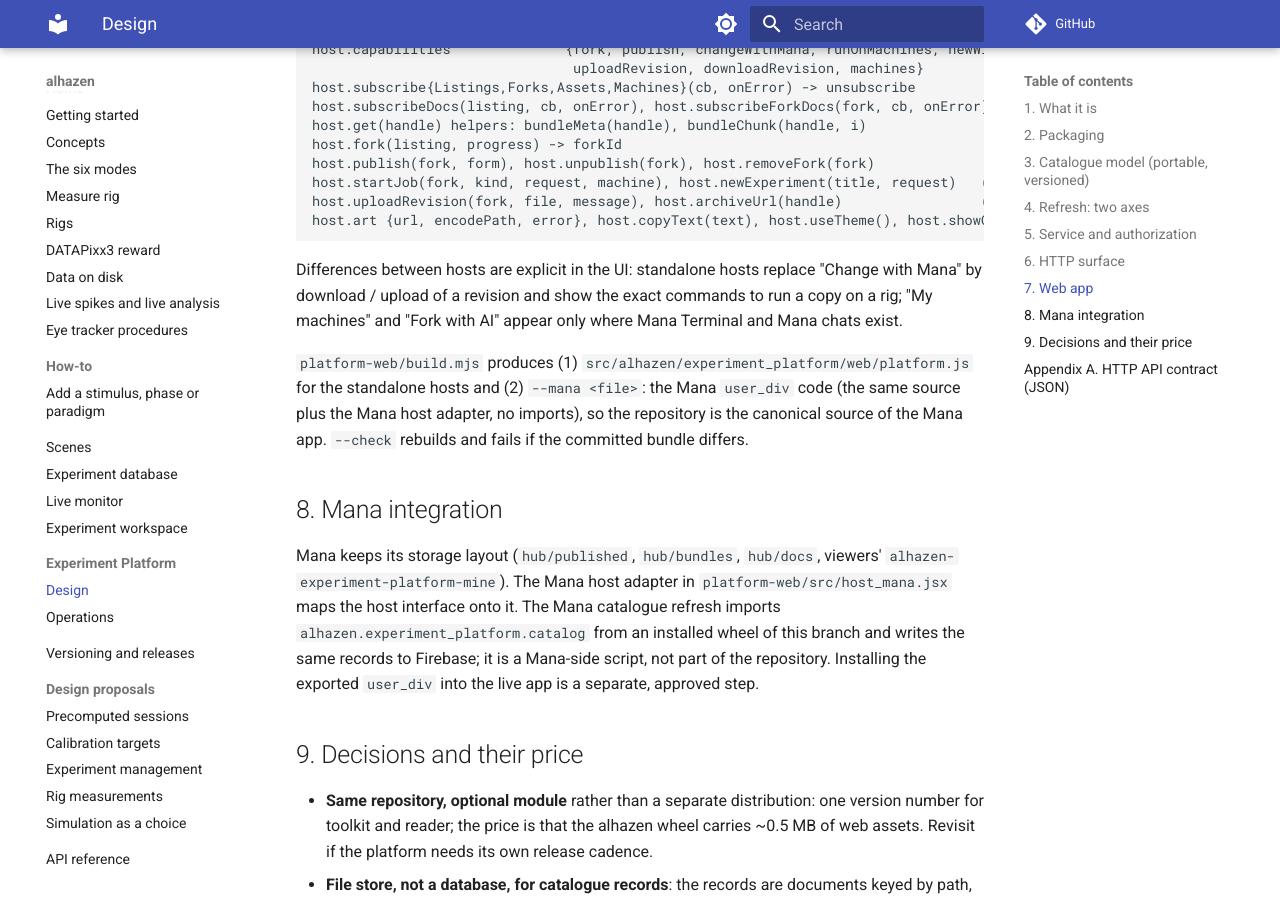
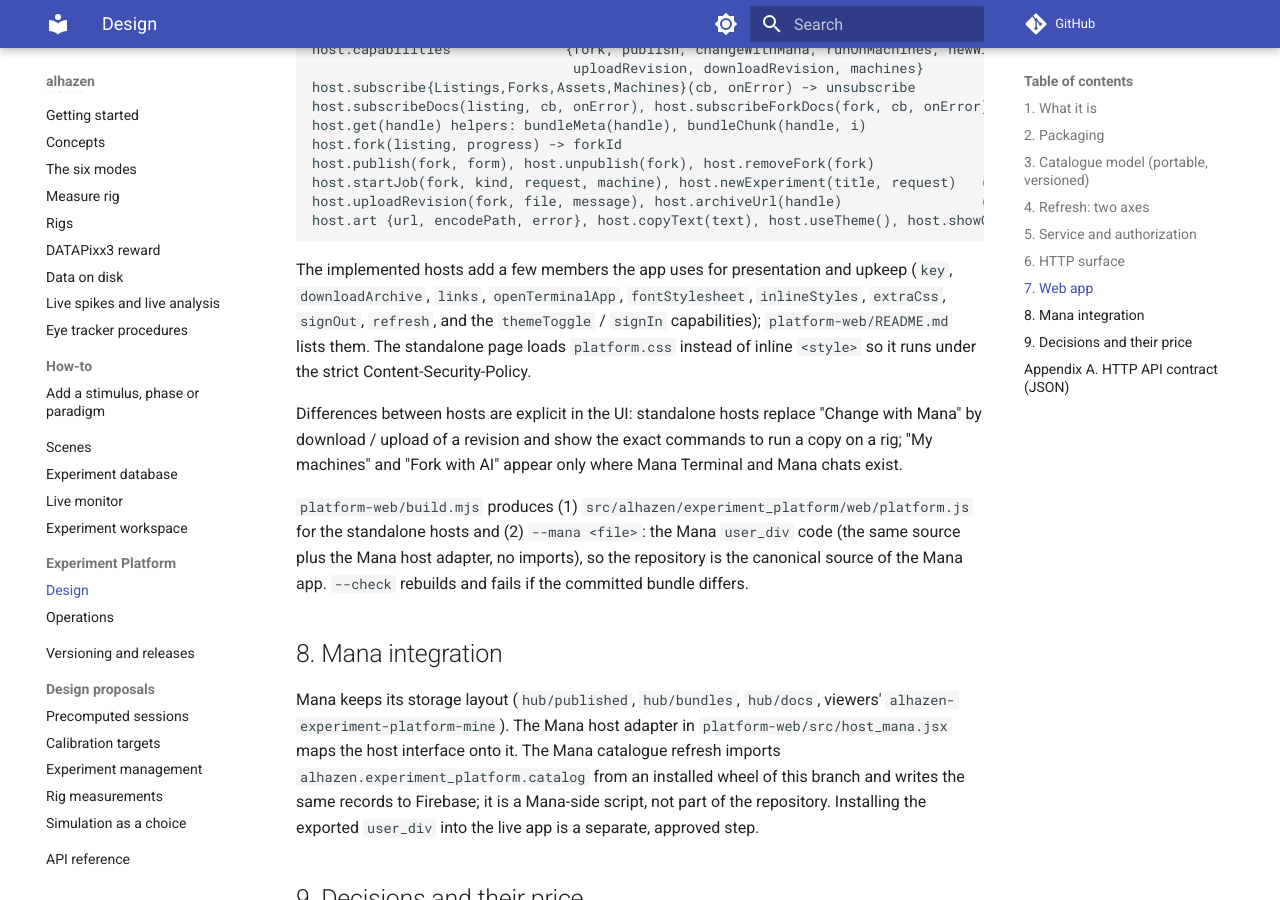
Before and after one commit to sh4r11f/alhazen, an MkDocs documentation site: the page built from docs/experiment-platform/design.md, in a window 1280 px wide and 900 px high, scrolled down 4776 px. Built offline with MkDocs 1.6.1 and Material for MkDocs 9.7.7, drawn with Linux system fonts in a browser that asks for light colours; comment, search, counter and statistics services are not loaded.

Commit message:
Design: the host members the implemented hosts add, and the standalone stylesheet

````diff
--- a/docs/experiment-platform/design.md
+++ b/docs/experiment-platform/design.md
@@ -176,6 +176,12 @@ host.uploadRevision(fork, file, message), host.archiveUrl(handle)
 host.art {url, encodePath, error}, host.copyText(text), host.useTheme(), host.showChat(id)
 ```
 
+The implemented hosts add a few members the app uses for presentation and upkeep (`key`,
+`downloadArchive`, `links`, `openTerminalApp`, `fontStylesheet`, `inlineStyles`, `extraCss`,
+`signOut`, `refresh`, and the `themeToggle` / `signIn` capabilities); `platform-web/README.md`
+lists them. The standalone page loads `platform.css` instead of inline `<style>` so it runs
+under the strict Content-Security-Policy.
+
 Differences between hosts are explicit in the UI: standalone hosts replace "Change with
 Mana" by download / upload of a revision and show the exact commands to run a copy on a rig;
 "My machines" and "Fork with AI" appear only where Mana Terminal and Mana chats exist.
````
